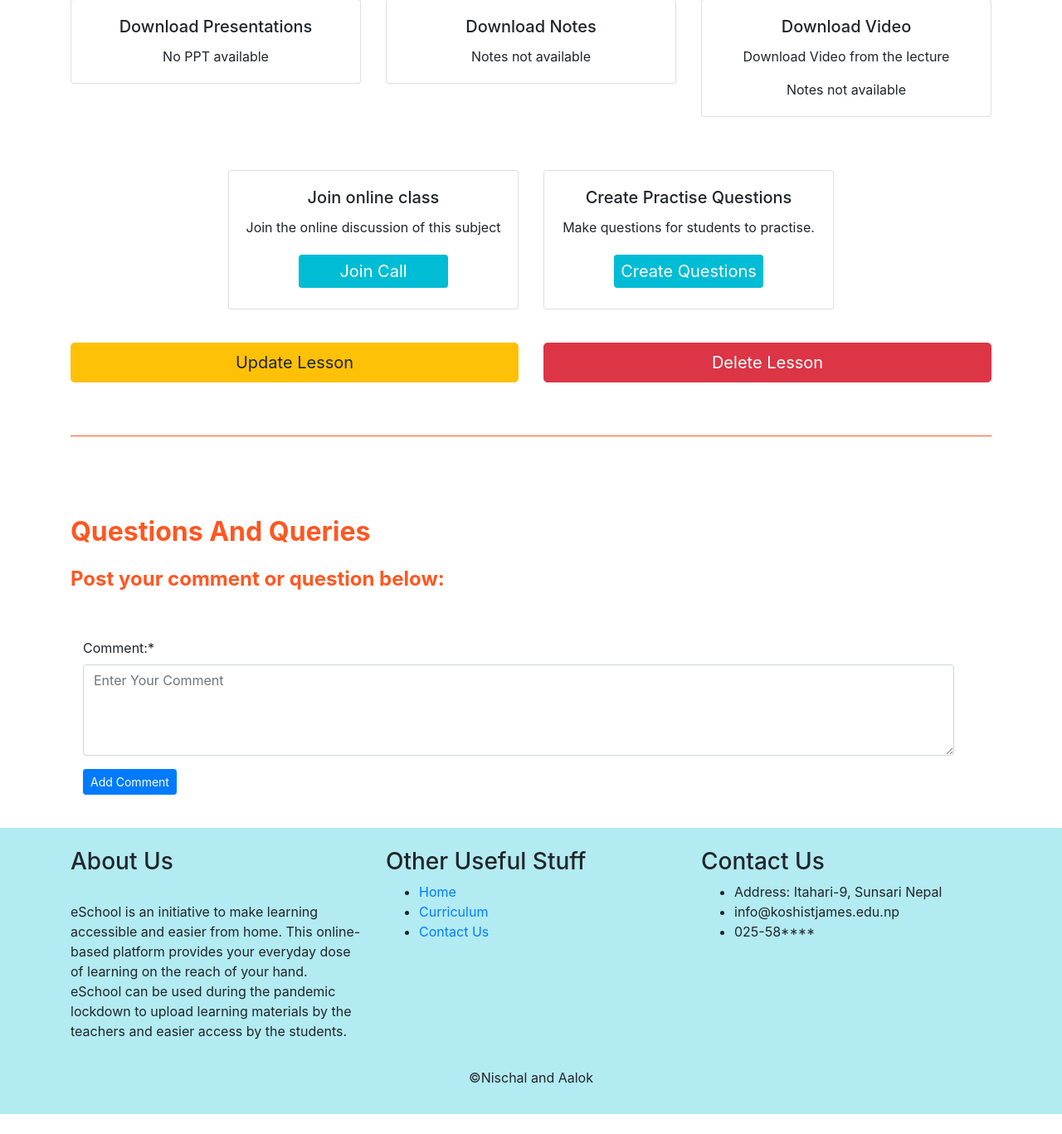
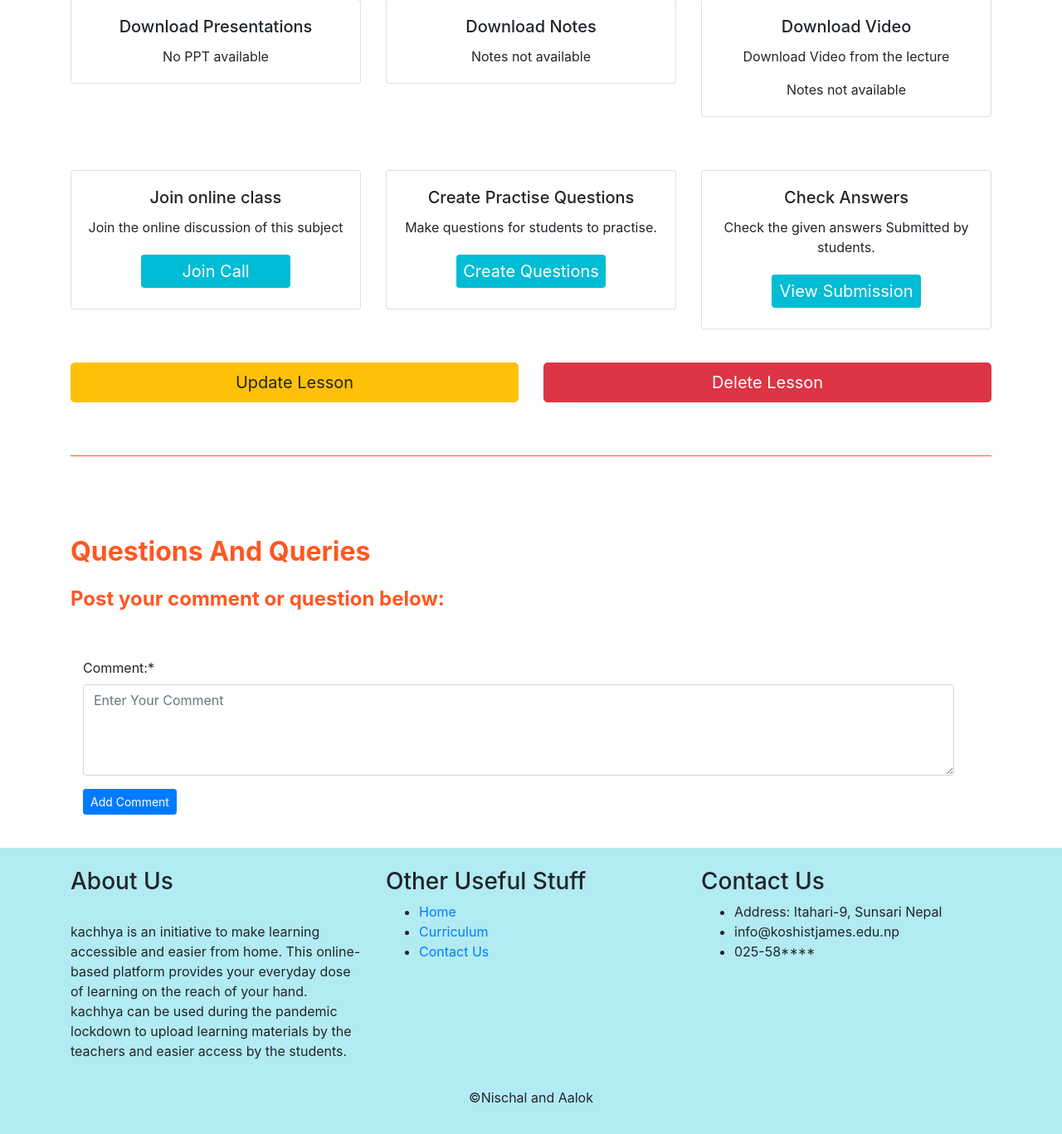
Before and after one commit to neexal/kachhya-new, a Django app: a page that uses templates/base.html in a window 1280 px wide. Shown: the part 785-2152 px from the top of the page at 83% size. Before the commit the page ends 2128 px from the top, so only its background shows below. Run offline with Django 3.2, Linux system fonts and the light colour scheme; a user stored in the database is signed in; data comes from the database, SQL or seed files in the repository; both versions use the stored data as it was after the commit; data that the repository does not hold is empty; parts of the project's set-up code (start-up, migrations or seed data) failed here and were passed over; some libraries are stand-ins or nearby versions.

Commit message:
assignment submission

```diff
--- a/app_users/templates/app_users/contact.html
+++ b/app_users/templates/app_users/contact.html
@@ -21,7 +21,7 @@
         <hr style="color:#ff5722;">
 
         <!-- description -->
-        <h4 class="white-text my-4">eSchool: Online Learning Platform</h4>
+        <h4 class="white-text my-4">kachhya: Online Learning Platform</h4>
   </div>
 </header>
 {% endblock %}
--- a/app_users/templates/app_users/login.html
+++ b/app_users/templates/app_users/login.html
@@ -21,7 +21,7 @@
         <hr style="color:#ff5722;">
 
         <!-- description -->
-        <h4 class="white-text my-4">eSchool: Online Learning Platform</h4>
+        <h4 class="white-text my-4">kachhya: Online Learning Platform</h4>
   </div>
 </header>
 {% endblock %}
--- a/app_users/templates/app_users/registration.html
+++ b/app_users/templates/app_users/registration.html
@@ -21,7 +21,7 @@
         <hr style="color:#ff5722;">
 
         <!-- description -->
-        <h4 class="white-text my-4">eSchool: Online Learning Platform</h4>
+        <h4 class="white-text my-4">kachhya: Online Learning Platform</h4>
   </div>
 </header>
 {% endblock %}
--- a/curriculum/admin.py
+++ b/curriculum/admin.py
@@ -43,14 +43,14 @@ class ReplyAdmin(admin.ModelAdmin):
 admin.site.register(Reply, ReplyAdmin)
 
 class AssignmentAdmin(admin.ModelAdmin):
-	list_display = ('title','description', 'lesson','file','post_time',)
+	list_display = ('id','title','description', 'lesson','file','post_time',)
 	search_fields = ('title', 'description')
 	list_display_links = ('title',)
 admin.site.register(Assignment, AssignmentAdmin)
 
 
 class SubmissionAdmin(admin.ModelAdmin):
-    list_display = ('assignment','description','file','user',)
+    list_display = ('assignment_id','assignment','description','file','user',)
     search_fields = ('assignment','user')
     list_display_links = ('assignment','user','description',)
 admin.site.register(Submission, SubmissionAdmin)
--- a/curriculum/templates/curriculum/lesson_detail_view.html
+++ b/curriculum/templates/curriculum/lesson_detail_view.html
@@ -26,7 +26,7 @@
         <hr style="color:#ff5722;">
 
         <!-- description -->
-        <h4 class="white-text my-4">eSchool: Online Learning Platform</h4>
+        <h4 class="white-text my-4">kachhya: Online Learning Platform</h4>
   </div>
 </header>
 {% endblock %}
@@ -130,9 +130,9 @@
         </div>
       </div>
 
+      {% if user.userprofileinfo.user_type == 'teacher' or user.is_superuser %}
       <div class="col-md-4 mb-4 mt-4">
         <div class="card box-shadow-hover">
-          {% if user.userprofileinfo.user_type == 'teacher' or user.is_superuser %}
             <div class="card-body">
               <h5 class="card-title">Create Practise Questions</h5>
               <p class="card-text">Make questions for students to practise.</p>
@@ -140,19 +140,36 @@
               <button type="button" class="button-les"><span>Create Questions</span></button>
               </a>
             </div>
-          {% endif %}
+        </div>
+      </div>
 
-          {% if user.userprofileinfo.user_type == 'student' %}
+      <div class="col-md-4 mb-4 mt-4">
+        <div class="card box-shadow-hover">
             <div class="card-body">
-              <h5 class="card-title">Practise Questions</h5>
-              <p class="card-text">Solve the given questions for your practise.</p>
+              <h5 class="card-title">Check Answers</h5>
+              <p class="card-text">Check the given answers Submitted by students.</p>
               <a href="{% url 'viewAssignmentById' lessons.lesson_id %}">
-              <button type="button" class="button-les"><span>View Questions</span></button>
+              <button type="button" class="button-les"><span>View Submission</span></button>
               </a>
             </div>
-          {% endif %}
         </div>
       </div>
+      {% endif %}
+
+      {% if user.userprofileinfo.user_type == 'student' %}
+      <div class="col-md-4 mb-4 mt-4">
+        <div class="card box-shadow-hover">
+          <div class="card-body">
+            <h5 class="card-title">View Questions</h5>
+            <p class="card-text">Practise the given questions.</p>
+            <a href="{% url 'viewAssignmentById' lessons.lesson_id %}">
+            <button type="button" class="button-les"><span>View Assignment</span></button>
+            </a>
+          </div>
+        </div>
+      </div>
+      {% endif %}
+
 
     </div>
     <!-- update and delete button -->
--- a/curriculum/templates/curriculum/lesson_list_view.html
+++ b/curriculum/templates/curriculum/lesson_list_view.html
@@ -22,7 +22,7 @@
         <hr style="color:#ff5722;">
 
         <!-- description -->
-        <h4 class="white-text my-4">eSchool: Online Learning Platform</h4>
+        <h4 class="white-text my-4">kachhya: Online Learning Platform</h4>
   </div>
 </header>
 {% endblock %}
--- a/curriculum/views.py
+++ b/curriculum/views.py
@@ -1,3 +1,4 @@
+from ast import Assign
 from multiprocessing import context
 from urllib import request, response
 from django.http import HttpResponse, HttpResponseRedirect
@@ -211,6 +212,11 @@ def submitAssignment(request, id):
     return render(request, 'curriculum/submitAssignment.html',{'form': form})
 
 
+def viewSubmission(request,id):
+    context={
+        'submission': Submission.objects.filter(assignment_id=id)
+    }
+    return render(request, 'curriculum/viewSubmission.html', context)
 
 
 
--- a/teaching_blog/urls.py
+++ b/teaching_blog/urls.py
@@ -66,7 +66,7 @@ urlpatterns = [
     path('assignment/<str:id>/', vs.viewAssignmentById, name="viewAssignmentById"),
     path('create-assignment/<str:id>', vs.createAssignment, name="createAssignment"),
     path('submit-assignment/<str:id>',vs.submitAssignment, name='answerSubmission'),
-
+    path('viewSubmission/<str:id>', vs.viewSubmission, name="viewSubmission"),
 
 
 ]
--- a/templates/base.html
+++ b/templates/base.html
@@ -3,7 +3,7 @@
   <head>
     {% load static %}
     <meta charset="utf-8">
-    <title>{%block title%}{%endblock%} | eSchool</title>
+    <title>{%block title%}{%endblock%} | kachhya</title>
     <link rel="stylesheet" href="https://stackpath.bootstrapcdn.com/bootstrap/4.5.2/css/bootstrap.min.css" integrity="sha384-JcKb8q3iqJ61gNV9KGb8thSsNjpSL0n8PARn9HuZOnIxN0hoP+VmmDGMN5t9UJ0Z" crossorigin="anonymous">
     <link rel="stylesheet" href="{% static 'css/master_css.css' %}">
 
@@ -61,7 +61,7 @@
         <div class="row mt-4">
                   <div class="col-md-4 mt-4">
                             <h3>About Us</h3> <br>
-                            <p>eSchool is an initiative to make learning accessible and easier from home. This online-based platform provides your everyday dose of learning on the reach of your hand. eSchool can be used during the pandemic lockdown to upload learning materials by the teachers and easier access by the students.</p>
+                            <p>kachhya is an initiative to make learning accessible and easier from home. This online-based platform provides your everyday dose of learning on the reach of your hand. kachhya can be used during the pandemic lockdown to upload learning materials by the teachers and easier access by the students.</p>
                   </div>
                   <div class="col-md-4 mt-4">
                             <h3>Other Useful Stuff</h3>
```
Also changed, not shown: app_users/templates/app_users/index.html (+4 -4 lines), curriculum/templates/curriculum/assignment.html (+6 -1 lines), curriculum/templates/curriculum/viewSubmission.html (added, +77 -0 lines), db.sqlite3, 2 other files.
